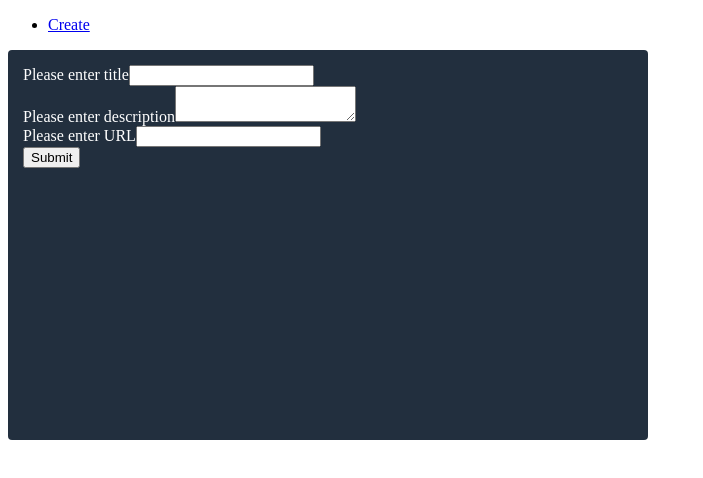
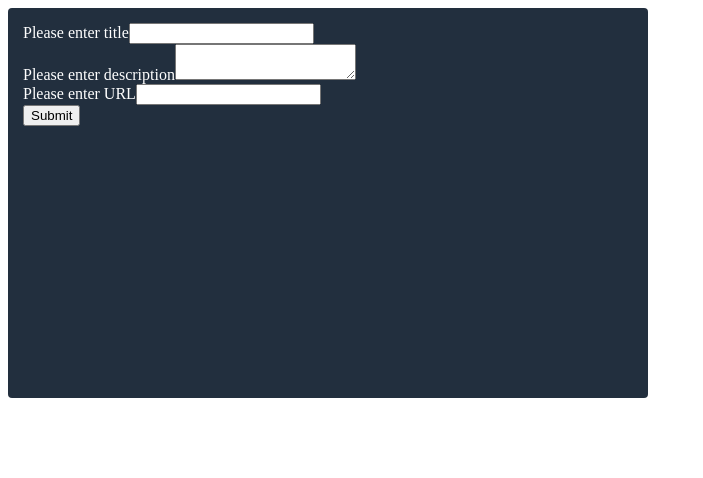
Before and after one commit to t0mclaudio/vanhackathon-thinkific-1, a React app: page / in a window 1280 px wide. Shown: the top 478 px of the page, without its empty margins (0-703 px from the left). Built offline with nearby package versions, Linux system fonts and the light colour scheme; the HTML template or start-up script is replaced by a standard one.

Commit message:
Clean up App

```diff
--- a/src/App.js
+++ b/src/App.js
@@ -7,26 +7,17 @@ import {
 } from 'react-router-dom';
 
 import Create from './Create';
-import Home from './Home';
-import Edit from './Edit';
 
 export default class App extends React.Component {
   render() {
     return (
       <div className="row">
         <Router>
-          <div className="col-lg-2">
-            <ul>
-              <li><Link to="/">Create</Link></li>
-            </ul>
-          </div>
-          <div className="col-lg-10">
             <Switch>
               <Route path="/">
                 <Create />
               </Route>
             </Switch>
-          </div>
         </Router>
       </div>
     )
```
